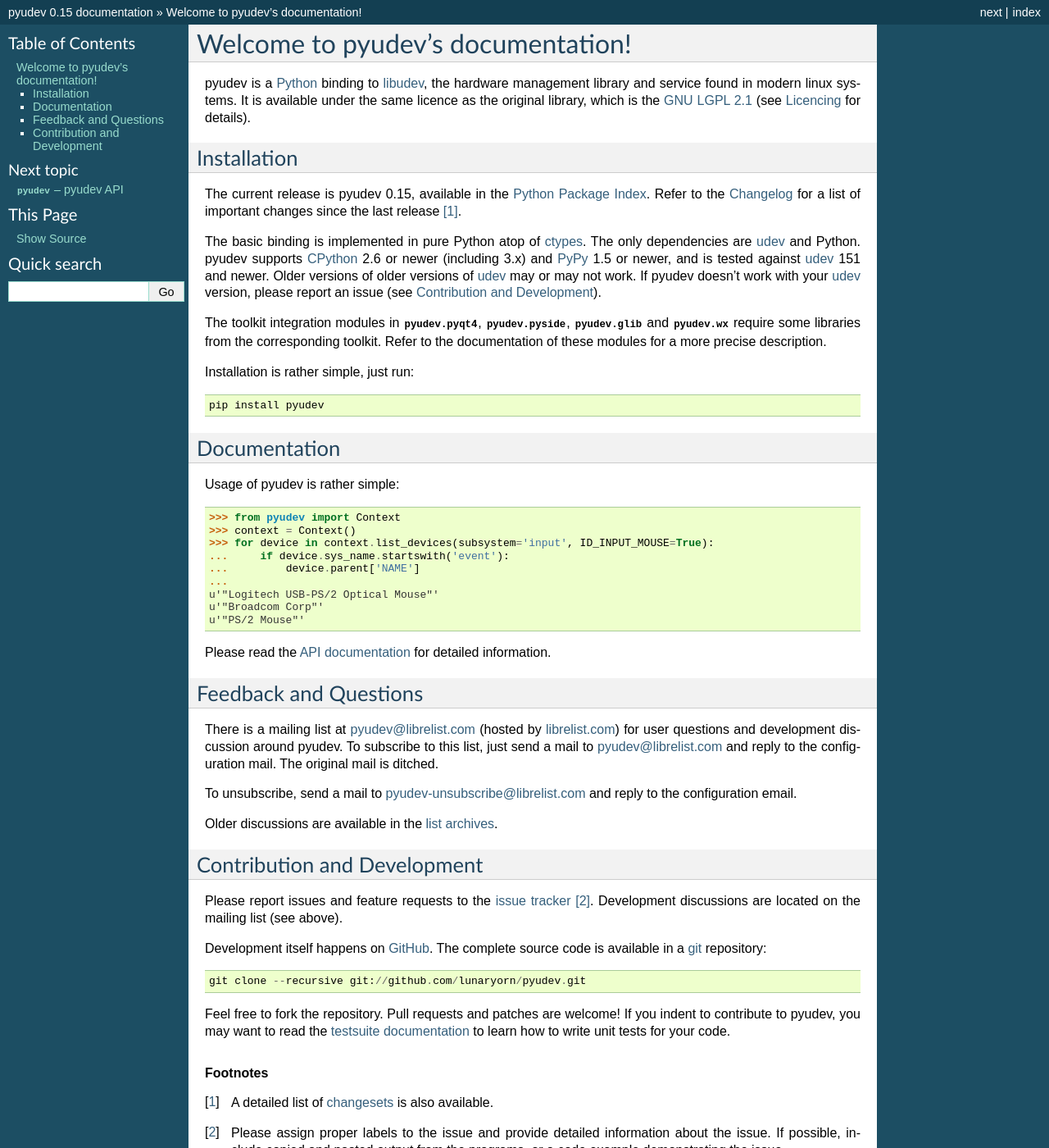
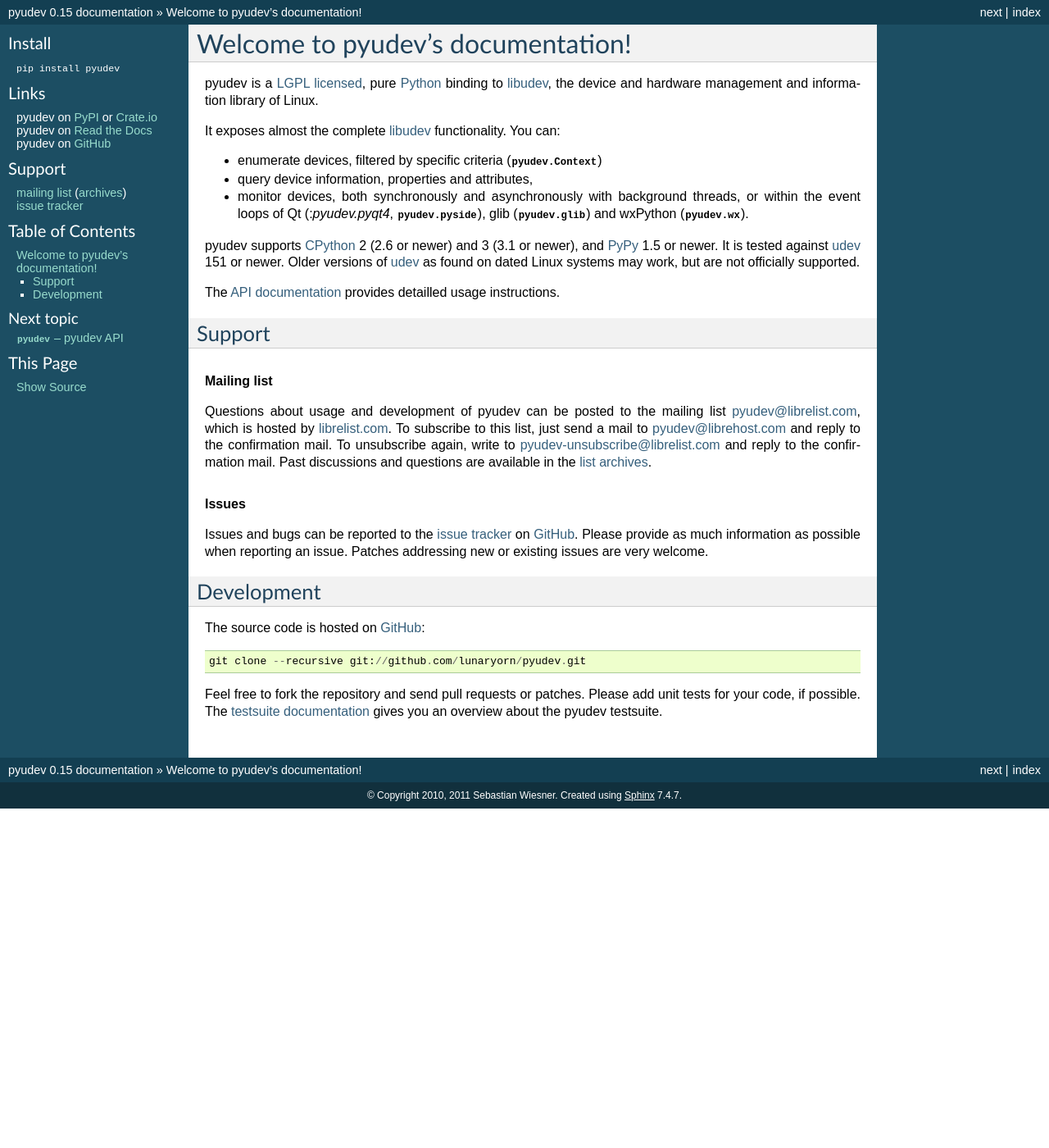
Before and after one commit to pyudev/pyudev, a Sphinx documentation site: the page built from doc/index.rst, in a window 1280 px wide and 1400 px high. Shown: the whole window at 82% size. Built offline with Sphinx 7.4.7, drawn with Linux system fonts in a browser that asks for light colours; some of the changed text lies outside the part shown.

Commit message:
Reworked docs frontpage

```diff
--- /dev/null
+++ b/doc/_templates/info.html
@@ -0,0 +1,25 @@
+{% macro link(title, link, internal=false) -%}
+<a class="reference {{'internal' if internal else 'external'}}"
+   href="{{ link }}">{{ title }}</a>
+{%- endmacro %}
+
+<h3>Install</h3>
+
+<ul>
+  <li><tt class="literal"><span class="pre">pip install pyudev</span></tt></li>
+</ul>
+
+<h3>Links</h3>
+<ul>
+  <li>pyudev on {{link('PyPI', 'https://pypi.python.org/pypi/requests')}} or
+  {{link('Crate.io', 'https://crate.io/packages/pyudev')}}</li>
+  <li>pyudev on {{link('Read the Docs', 'http://readthedocs.org/projects/pyudev/?fromdocs=pyudev')}}</li>
+  <li>pyudev on {{link('GitHub', 'https://github.com/lunaryorn/pyudev')}}</li>
+</ul>
+
+<h3>Support</h3>
+<ul>
+  <li>{{link('mailing list', 'mailto:pyudev@librelist.com')}}
+  ({{link('archives', 'http://librelist.com/browser/pyudev')}})</li>
+  <li>{{link('issue tracker', 'https://github.com/lunaryorn/pyudev/issues')}}</li>
+</ul>
--- a/doc/conf.py
+++ b/doc/conf.py
@@ -93,8 +93,11 @@
 version = '.'.join(pyudev.__version__.split('.')[:2])
 release = pyudev.__version__
 
+templates_path = ['_templates']
 html_theme = 'default'
 html_static_path = []
+html_sidebars = {'**': ['info.html', 'localtoc.html', 'relations.html',
+                        'sourcelink.html']}
 
 intersphinx_mapping = {'python': ('http://docs.python.org/', None),
                        'pyside': ('http://www.pyside.org/docs/pyside/', None)}
--- a/doc/index.rst
+++ b/doc/index.rst
@@ -1,94 +1,57 @@
 Welcome to pyudev's documentation!
 ==================================
 
-pyudev is a Python_ binding to libudev_, the hardware management library and
-service found in modern linux systems.  It is available under the same
-licence as the original library, which is the `GNU LGPL 2.1`_ (see
-:doc:`licencing` for details).
+pyudev is a :doc:`LGPL licensed <licencing>`, pure Python_ binding to libudev_,
+the device and hardware management and information library of Linux.
+
+It exposes almost the complete libudev_ functionality.  You can:
+
+* enumerate devices, filtered by specific criteria (:class:`pyudev.Context`)
+* query device information, properties and attributes,
+* monitor devices, both synchronously and asynchronously with background
+  threads, or within the event loops of Qt (:`pyudev.pyqt4`,
+  :mod:`pyudev.pyside`), glib (:mod:`pyudev.glib`) and wxPython
+  (:mod:`pyudev.wx`).
+
+pyudev supports CPython_ 2 (2.6 or newer) and 3 (3.1 or newer), and PyPy_ 1.5
+or newer.  It is tested against udev_ 151 or newer.  Older versions of udev_ as
+found on dated Linux systems may work, but are not officially supported.
+
+The :doc:`API documentation <api/index>` provides detailled usage instructions.
 
 
-Installation
-------------
+Support
+-------
 
-The current release is pyudev |release|, available in the `Python Package
-Index`_.  Refer to the :doc:`changes` for a list of important changes since
-the last release [#changes]_.
+.. rubric:: Mailing list
 
-The basic binding is implemented in pure Python atop of ctypes_.  The only
-dependencies are udev_ and Python.  pyudev supports CPython_ 2.6 or newer
-(including 3.x) and PyPy_ 1.5 or newer, and is tested against udev_ 151 and
-newer.  Older versions of older versions of udev_ may or may not work.  If
-pyudev doesn't work with your udev_ version, please report an issue (see
-:ref:`contribution`).
-
-The toolkit integration modules in :mod:`pyudev.pyqt4`, :mod:`pyudev.pyside`,
-:mod:`pyudev.glib` and :mod:`pyudev.wx` require some libraries from the
-corresponding toolkit.  Refer to the documentation of these modules for a more
-precise description.
-
-Installation is rather simple, just run::
-
-   pip install pyudev
+Questions about usage and development of pyudev can be posted to the mailing
+list pyudev@librelist.com, which is hosted by `librelist.com`_.  To subscribe
+to this list, just send a mail to pyudev@librehost.com and reply to the
+confirmation mail.  To unsubscribe again, write to
+pyudev-unsubscribe@librelist.com and reply to the confirmation mail.  Past
+discussions and questions are available in the `list archives`_.
 
 
-Documentation
--------------
+.. rubric:: Issues
 
-Usage of pyudev is rather simple:
-
->>> from pyudev import Context
->>> context = Context()
->>> for device in context.list_devices(subsystem='input', ID_INPUT_MOUSE=True):
-...     if device.sys_name.startswith('event'):
-...         device.parent['NAME']
-...
-u'"Logitech USB-PS/2 Optical Mouse"'
-u'"Broadcom Corp"'
-u'"PS/2 Mouse"'
-
-Please read the :doc:`API documentation <api/index>` for detailed
-information.
+Issues and bugs can be reported to the `issue tracker`_ on GitHub_.  Please
+provide as much information as possible when reporting an issue.  Patches
+addressing new or existing issues are very welcome.
 
 
-Feedback and Questions
-----------------------
+.. _development:
 
-There is a mailing list at pyudev@librelist.com (hosted by `librelist.com`_)
-for user questions and development discussion around pyudev.  To subscribe
-to this list, just send a mail to pyudev@librelist.com and reply to the
-configuration mail.  The original mail is ditched.
+Development
+-----------
 
-To unsubscribe, send a mail to pyudev-unsubscribe@librelist.com and reply to
-the configuration email.
-
-Older discussions are available in the `list archives`_.
-
-
-.. _contribution:
-
-Contribution and Development
-----------------------------
-
-Please report issues and feature requests to the `issue tracker`_
-[#issues]_.  Development discussions are located on the mailing list (see
-above).
-
-Development itself happens on GitHub_.  The complete source code is
-available in a git_ repository::
+The source code is hosted on GitHub_::
 
    git clone --recursive git://github.com/lunaryorn/pyudev.git
 
-Feel free to fork the repository.  Pull requests and patches are welcome!  If
-you indent to contribute to pyudev, you may want to read the :doc:`testsuite
-documentation <testing>` to learn how to write unit tests for your code.
-
-
-.. rubric:: Footnotes
-
-.. [#changes] A detailed list of changesets_ is also available.
-.. [#issues] Please assign proper labels to the issue and provide detailed
-   information about the issue.  If possible, include copied and pasted
-   output from the programs, or a code example demonstrating the issue.
+Feel free to fork the repository and send pull requests or patches.  Please add
+unit tests for your code, if possible.  The :doc:`testsuite documentation
+<testing>` gives you an overview about the pyudev testsuite.
 
 
 .. _GNU LGPL 2.1: http://www.gnu.org/licenses/old-licenses/lgpl-2.1.html
```
